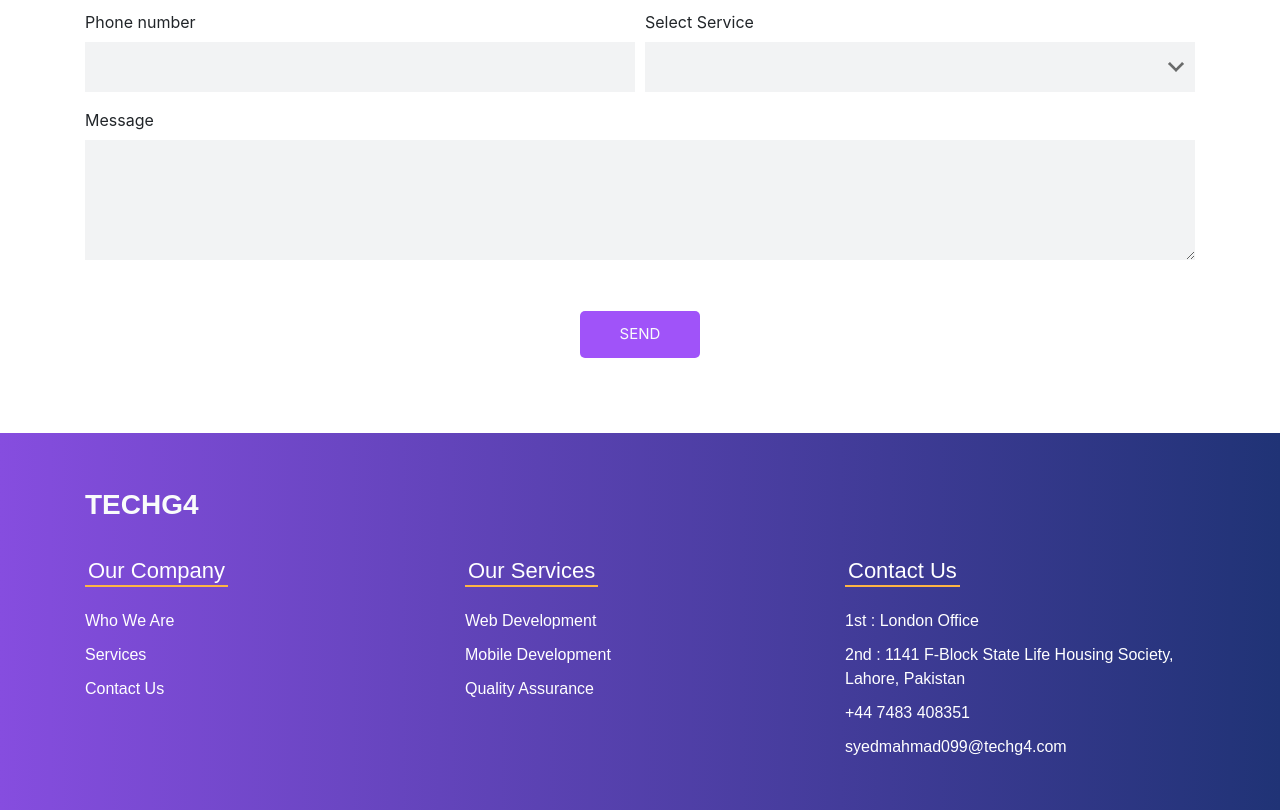
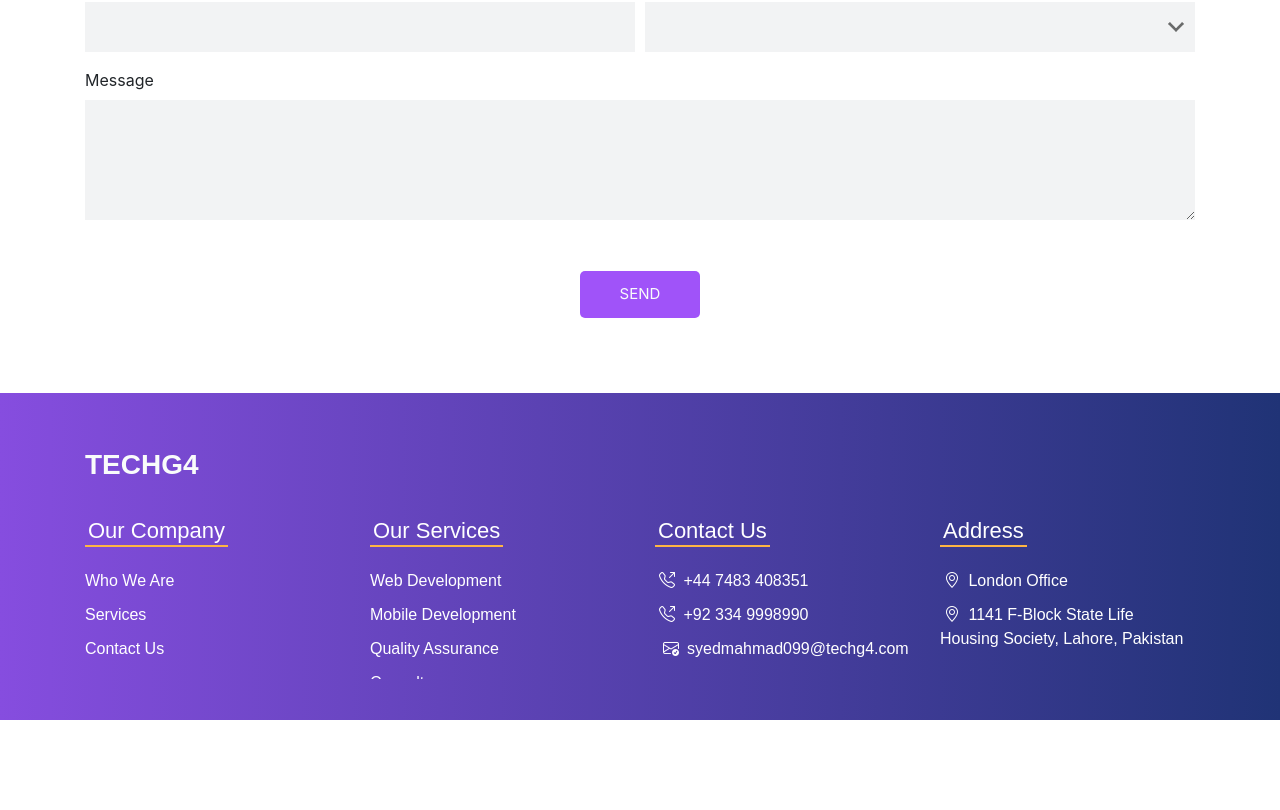
Before and after one commit to syedmahmad/techg4, a Next.js app: page / in a window 1280 px wide. Shown: the part 4438-5248 px from the top of the page. After the commit the page ends 5158 px from the top, so only its background shows below. Built offline with nearby package versions, Linux system fonts and the light colour scheme.

Commit message:
redesing footer section

```diff
--- a/components/common/aboutContent.js
+++ b/components/common/aboutContent.js
@@ -1,5 +1,5 @@
 import React from 'react';
-
+import 'bootstrap-icons/font/bootstrap-icons.css';
 const AboutContent = () => {
   return (
     <section className="welcome_section layout_padding responsive-margin">
--- a/components/common/contactForm.js
+++ b/components/common/contactForm.js
@@ -3,6 +3,7 @@ import { ToastContainer, toast } from 'react-toastify';
 import 'react-toastify/dist/ReactToastify.css';
 import { sendContactForm } from "../../lib/api";
 import Spinner from 'react-bootstrap/Spinner';
+import 'bootstrap-icons/font/bootstrap-icons.css';
 
 const ContactForm = ()=>
 {
@@ -62,12 +63,11 @@ const ContactForm = ()=>
         <section className="contact_section layout_padding responsive-margin">
         <div className="container contact_heading">
             <h2>Contact Us</h2>
+            {/* <p style={{marginLeft:'1.5rem'}}>
+                London Office
+            </p> */}
             <p>
-                1141 F-Block State Life Housing Society, Lahore, Pakistan
-            </p>
-
-            <p>
-                <span className="mx-3">&#128222;</span> +92 334 9998990
+                <span className="mx-2">London :</span><span className="mx-3">&#128222;</span>   +44 7483 408351
             </p>
         </div>
         {/* Form Started here */}
@@ -96,6 +96,9 @@ const ContactForm = ()=>
                             <option>Web Development</option>
                             <option>Mobile Development</option>
                             <option>Quality Assurance</option>
+                            <option>Consultancy</option>
+                            <option>Engineering</option>
+                            <option>Technology</option>
                         </select>
                     </div>
                 </div>
--- a/components/common/problemContent.js
+++ b/components/common/problemContent.js
@@ -1,10 +1,9 @@
 import React from "react";
 import 'react-toastify/dist/ReactToastify.css';
 
-const ProblemContent = ()=>
-{
+const ProblemContent = () => {
 
-    return(
+  return (
     <section className="problem_section layout_padding responsive-margin">
       <div className="container">
         <div className="custom_heading-container">
--- a/components/common/servicesContent.js
+++ b/components/common/servicesContent.js
@@ -8,7 +8,7 @@ const ServicesContent = () => {
                 <div className="custom_heading-container">
                     <h2>Our Services</h2>
                 </div>
-        <br/>
+                <br />
                 <p className="font_size">With almost 8 years of experience in tech collaborations and a full commitment to delivering custom applications and services specially. TechG4 has grown into a highly skilled team of professionals capable of addressing clients’ business challenges by providing technical services such as web and mobile application development, QA, UI and UX, cloud computing, and DevOps. We specialize in custom software development services for large enterprise organizations, mid-sized and small companies, and startups across the globe.</p>
                 {/* layout_padding2 */}
                 <div className="service_container_service">
--- a/components/common/sliderContent.js
+++ b/components/common/sliderContent.js
@@ -47,7 +47,7 @@ const SliderContent = () => {
                   </div>
                   <div className="col-xxl-6 col-xl-6 col-lg-6 col-md-6 col-sm-12 ipadAirResponsive specfic-Height">
                     <div className="slider_img-box ">
-                  <img src="images/slider-img.png" alt="" className="insider-image"/>
+                      <img src="images/slider-img.png" alt="" className="insider-image" />
                     </div>
                   </div>
                 </div>
--- a/components/footer.js
+++ b/components/footer.js
@@ -11,7 +11,7 @@ export default function Footer() {
                     <div className="container info_content">
                         <div>
                             <div className="row">
-                                <div className="col-md-6 col-lg-4 responsive">
+                                <div className="col-md-6 col-lg-3 responsive">
                                     <div className="d-flex">
                                         <h5>Our Company</h5>
                                     </div>
@@ -29,7 +29,7 @@ export default function Footer() {
                                         </ul>
                                     </div>
                                 </div>
-                                <div className="col-md-6 col-lg-4 responsive">
+                                <div className="col-md-6 col-lg-3 responsive">
                                     <div className="d-flex">
                                         <h5>Our Services</h5>
                                     </div>
@@ -44,28 +44,58 @@ export default function Footer() {
                                             <li>
                                                 <a href="">Quality Assurance</a>
                                             </li>
+                                            <li>
+                                                <a href="">Consultancy</a>
+                                            </li>
+                                            <li>
+                                                <a href="">Engineering</a>
+                                            </li>
+                                            <li>
+                                                <a href="">Technology</a>
+                                            </li>
                                         </ul>
                                     </div>
                                 </div>
-                                <div className="col-md-6 col-lg-4 responsive">
+                                <div className="col-md-6 col-lg-3 responsive">
                                     <div className="d-flex">
                                         <h5>Contact Us</h5>
                                     </div>
                                     <div className="d-flex ">
                                         <ul className="responsiveUL">
-                                            <li>
+                                            {/* <li>
                                                 <a href="">
                                                 1st : London Office</a>
                                             </li>
                                             <li>
                                                 <a href="https://www.google.com/maps/place/1141,+Block+F+State+Life+Phase+1+State+Life,+society,+Lahore,+Punjab/@31.4429996,74.3987096,17z/data=!3m1!4b1!4m6!3m5!1s0x3919062eb92dd57d:0x38bcce20ffb31cdb!8m2!3d31.4429996!4d74.3987096!16s%2Fg%2F11s9mq5gkb">
                                                2nd : 1141 F-Block State Life Housing Society, Lahore, Pakistan</a>
+                                            </li> */}
+                                            <li>
+                                                <a href="tel:+44 7483 408351"> <span className="mx-1"><i class="bi bi-telephone-outbound"></i></span> +44 7483 408351</a>
                                             </li>
                                             <li>
-                                            <a href="tel:+44 7483 408351">+44 7483 408351</a>
+                                                <a href="tel:+92 334 9998990"> <span className="mx-1"><i class="bi bi-telephone-outbound"></i></span> +92 334 9998990</a>
                                             </li>
                                             <li>
-                                                <a href="mailto:syedmahmad099@techg4.com">syedmahmad099@techg4.com</a>
+                                                <a href="mailto:syedmahmad099@techg4.com"><span className="mx-2"><i class="bi bi-envelope-check"></i></span>syedmahmad099@techg4.com</a>
+                                            </li>
+                                        </ul>
+                                    </div>
+                                </div>
+
+                                <div className="col-md-6 col-lg-3 responsive">
+                                    <div className="d-flex">
+                                        <h5>Address</h5>
+                                    </div>
+                                    <div className="d-flex ">
+                                        <ul className="responsiveUL">
+                                            <li>
+                                                <a href="">
+                                                    <span className="mx-1"><i class="bi bi-geo-alt"></i></span> London Office</a>
+                                            </li>
+                                            <li>
+                                                <a href="https://www.google.com/maps/place/1141,+Block+F+State+Life+Phase+1+State+Life,+society,+Lahore,+Punjab/@31.4429996,74.3987096,17z/data=!3m1!4b1!4m6!3m5!1s0x3919062eb92dd57d:0x38bcce20ffb31cdb!8m2!3d31.4429996!4d74.3987096!16s%2Fg%2F11s9mq5gkb">
+                                                    <span className="mx-1"><i class="bi bi-geo-alt"></i></span> 1141 F-Block State Life Housing Society, Lahore, Pakistan</a>
                                             </li>
                                         </ul>
                                     </div>
--- a/lib/api.js
+++ b/lib/api.js
@@ -6,4 +6,4 @@ headers:{
     "Content-Type":"application/json",
     Accept:"application/json",
 },
-}).then((response) => {console.log(response);return response});
+}).then((response) => {return response});
--- a/pages/api/contact.js
+++ b/pages/api/contact.js
@@ -17,6 +17,7 @@ const handler = async (req, res) => {
       try {
         await transporter.sendMail({
           to: email,
+          cc: ['syedmahmad099@techg4.com','syedmahmad099@gmail.com'],
           from: data.email,
           subject: "Contact Email",
           text: `Name: ${data.name}\nEmail: ${data.email}\nPhone: ${data.phone}\nService: ${data.service}\nMessage: ${data.message}`,
--- a/styles/style.css
+++ b/styles/style.css
@@ -695,6 +695,8 @@ a:focus {
 
 .info_section ul {
   padding: 0;
+  max-height: 120px;
+  overflow: scroll;
 }
 
 .info_section ul li {
```
Also changed, not shown: components/common/whyContent.js (+3 -4 lines). Lines whose indentation alone changed are shown as unchanged.
